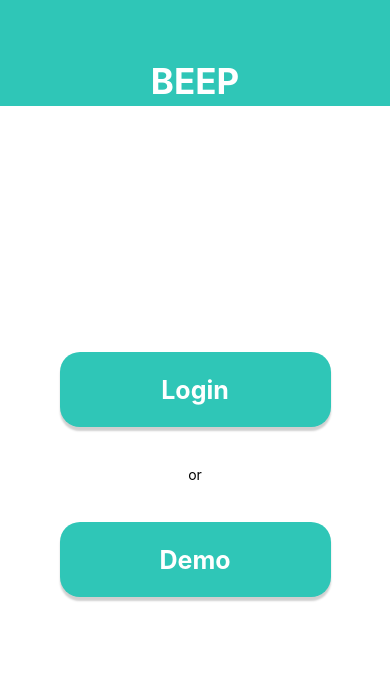
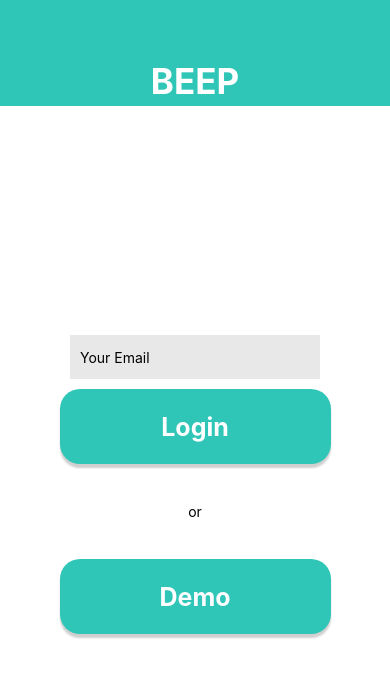
Before and after one commit to etzwang/FrontendFreshFoodies, a React Native app: screen /Login in a window 390 px wide. Shown: the top 676 px of the page. Built offline with nearby package versions, Linux system fonts and the light colour scheme.

Commit message:
modify login screen

```diff
--- a/pages/login/LoginScreen.js
+++ b/pages/login/LoginScreen.js
@@ -1,17 +1,34 @@
-import * as React from "react";
-import { View, Text, StyleSheet } from "react-native";
+import React, { useState } from 'react';
+import { View, Text, StyleSheet, TextInput } from "react-native";
 import Button from "../components/Button.js";
 import { useNavigation } from "@react-navigation/native";
+import AsyncStorage from '@react-native-async-storage/async-storage';
 
 const LoginScreen = () => {
+  const [userEmail, setUserEmail] = useState(null)
   const navigation = useNavigation();
+
+  const login = () => {
+    if (userEmail == null) {
+      alert("Please enter an email.")
+      return;
+    }
+    AsyncStorage.setItem('user_email', userEmail);
+    navigation.navigate("Home")
+  }
 
   return (
     <View style={styles.page}>
     <Text style={styles.title}>BEEP</Text>
     <View style={styles.form}>
+      <TextInput
+        value={userEmail}
+        onChangeText={(userEmail) => setUserEmail(userEmail)}
+        placeholder={'Your Email'}
+        style={styles.input}
+      />
       <Button
-        onPress={() => navigation.push("LoginScreen")}
+        onPress={login}
         title="Login"
         color="#2FC6B7"
       />
@@ -46,6 +63,14 @@ const styles = StyleSheet.create({
     justifyContent: "center",
     backgroundColor: "#FFFFFF",
   },
+  input: {
+    width: 250,
+    height: 44,
+    padding: 10,
+    marginTop: 20,
+    marginBottom: 10,
+    backgroundColor: '#e8e8e8'
+  },
 });
 
 export default LoginScreen;
```
